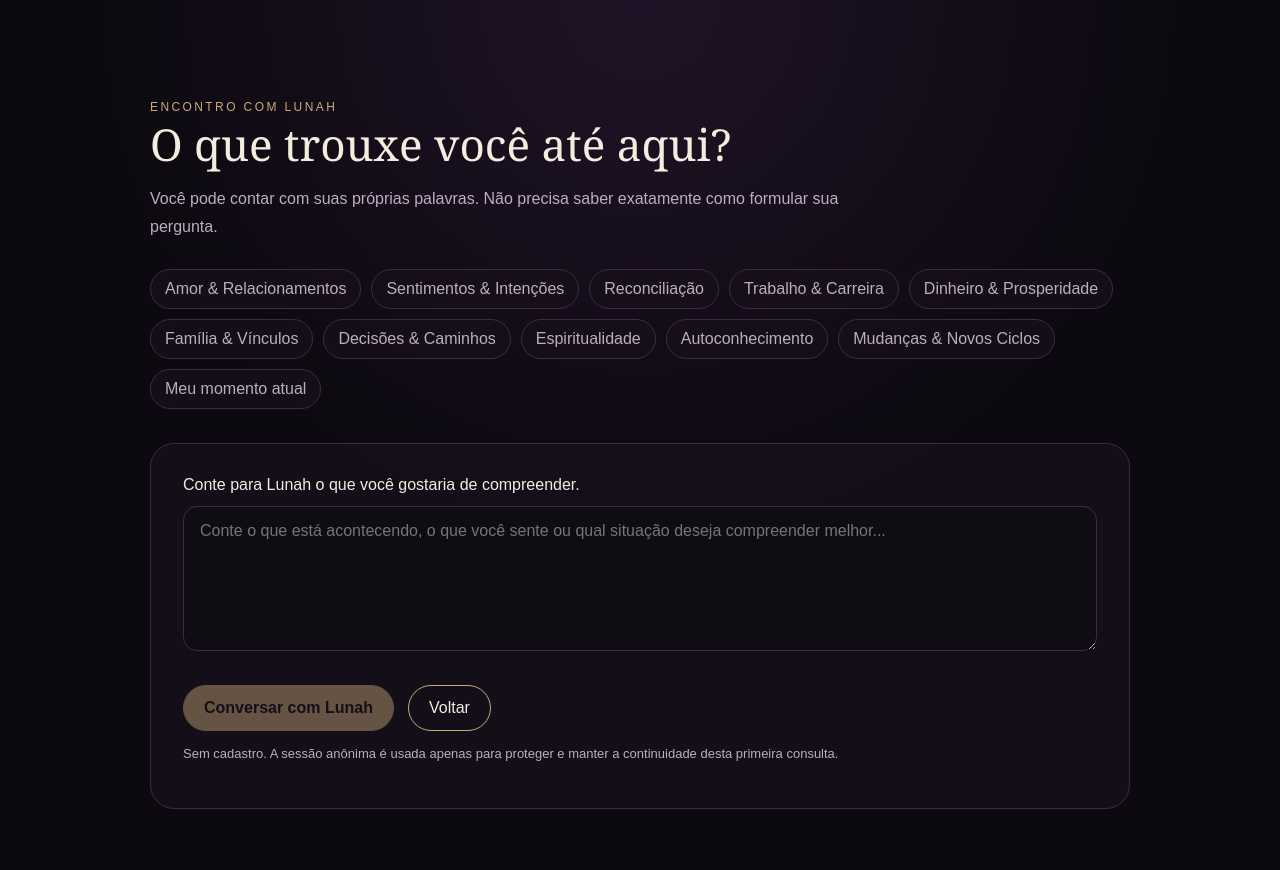
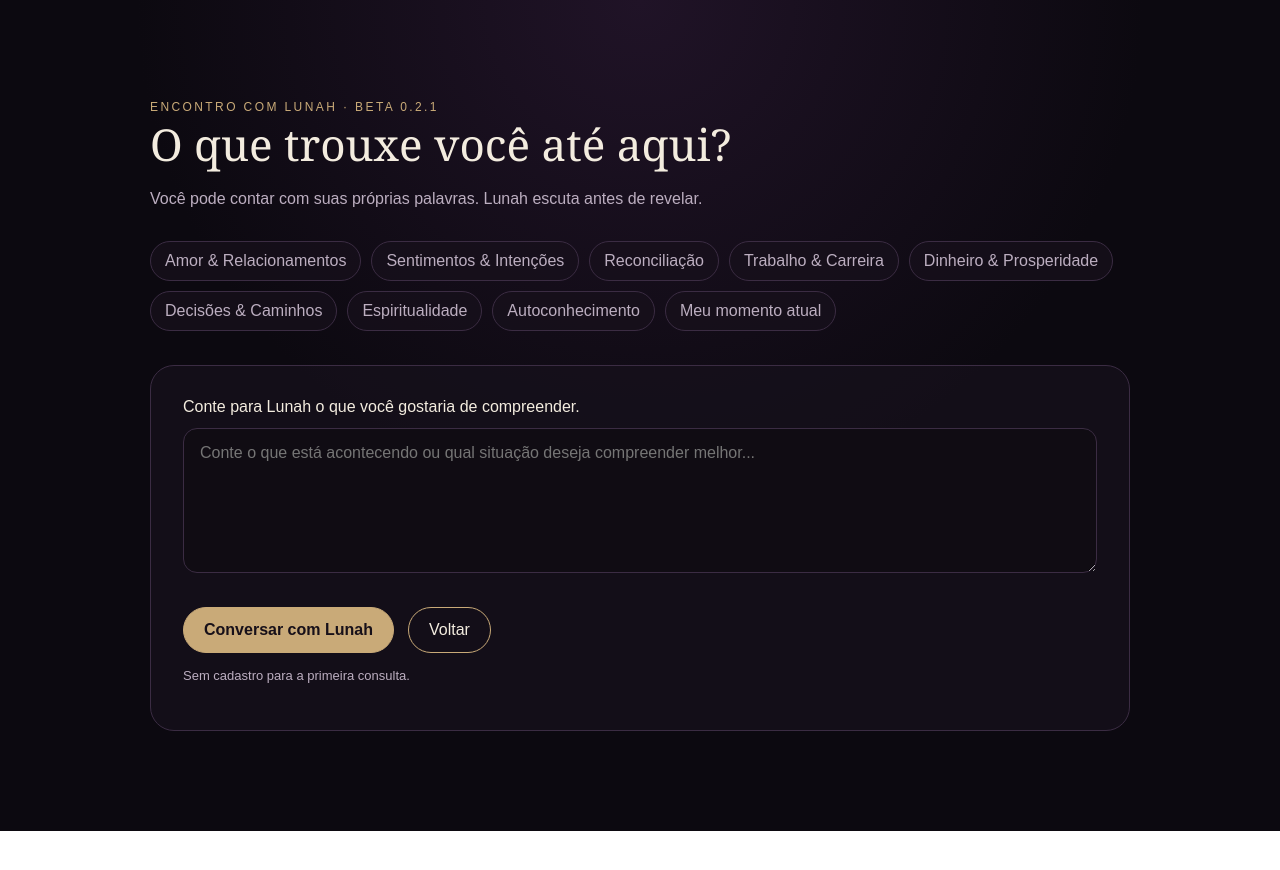
Before and after one commit to vandersonsleal/margotheia-site, a Next.js app: page /consulta in a window 1280 px wide. Shown: the top 870 px of the page. After the commit the page ends 831 px from the top, so only its background shows below. Built offline with nearby package versions, Linux system fonts and the light colour scheme.

Commit message:
Harden consultation click flow and add beta diagnostics

```diff
--- a/app/consulta/page.tsx
+++ b/app/consulta/page.tsx
@@ -1,34 +1,16 @@
 "use client";
 
+import { useState } from "react";
 import Link from "next/link";
-import { useState } from "react";
 import { createClient } from "@/lib/supabase/client";
-
-const topics = [
-  "Amor & Relacionamentos",
-  "Sentimentos & Intenções",
-  "Reconciliação",
-  "Trabalho & Carreira",
-  "Dinheiro & Prosperidade",
-  "Família & Vínculos",
-  "Decisões & Caminhos",
-  "Espiritualidade",
-  "Autoconhecimento",
-  "Mudanças & Novos Ciclos",
-  "Meu momento atual",
-];
 
 type Intake = {
   acknowledgement: string;
   detected_topic: string;
-  intention: string;
-  clarity: "clear" | "needs_focus";
   refined_question: string;
   recommended_oracle: "tarot-marseille" | "petit-lenormand";
   recommendation_reason: string;
-  suggested_spread: string;
-  safety_note: string;
-  ready_for_reading: boolean;
+  safety_note?: string;
 };
 
 type DrawnCard = {
@@ -41,15 +23,26 @@ type DrawnCard = {
 
 type Interpretation = {
   overview?: string;
-  positions?: Array<{ position_name?: string; card_name?: string; interpretation?: string; central_symbol?: string }>;
+  positions?: Array<{ position_name?: string; card_name?: string; interpretation?: string }>;
   relationships?: string;
   patterns?: string;
   synthesis?: string;
   guidance?: string;
-  follow_up_suggestions?: string[];
 };
 
-export default function Consulta() {
+const topics = [
+  "Amor & Relacionamentos",
+  "Sentimentos & Intenções",
+  "Reconciliação",
+  "Trabalho & Carreira",
+  "Dinheiro & Prosperidade",
+  "Decisões & Caminhos",
+  "Espiritualidade",
+  "Autoconhecimento",
+  "Meu momento atual",
+];
+
+export default function ConsultaPage() {
   const [question, setQuestion] = useState("");
   const [topic, setTopic] = useState<string | null>(null);
   const [intake, setIntake] = useState<Intake | null>(null);
@@ -63,29 +56,40 @@ export default function Consulta() {
 
   async function ensureSession() {
     const supabase = createClient();
-    const { data } = await supabase.auth.getSession();
-    if (data.session) return { supabase, session: data.session };
-    const { data: anonData, error } = await supabase.auth.signInAnonymously();
-    if (error || !anonData.session) throw new Error(error?.message || "Não foi possível iniciar sua sessão privada.");
-    return { supabase, session: anonData.session };
+    const { data: current, error: currentError } = await supabase.auth.getSession();
+    if (currentError) throw currentError;
+    if (current.session) return supabase;
+
+    const { data, error } = await supabase.auth.signInAnonymously();
+    if (error) throw error;
+    if (!data.session) throw new Error("A sessão anônima não foi criada.");
+    return supabase;
   }
 
   async function listen() {
-    if (!question.trim() && topic !== "Meu momento atual") return;
+    setMessage("Clique recebido. Iniciando sua sessão privada...");
+    if (!question.trim() && topic !== "Meu momento atual") {
+      setMessage("Escreva sua pergunta ou escolha “Meu momento atual”.");
+      return;
+    }
+
     setBusy(true);
-    setMessage("");
     try {
-      const { supabase } = await ensureSession();
+      const supabase = await ensureSession();
+      setMessage("Lunah está ouvindo sua questão...");
       const { data, error } = await supabase.functions.invoke("lunah-intake", {
-        body: { question, topic },
+        body: { question: question.trim(), topic },
       });
       if (error) throw error;
       if (data?.error) throw new Error(data.detail || data.error);
+      if (!data?.intake) throw new Error("A resposta de Lunah veio vazia.");
+
       setIntake(data.intake);
-      setOracle(data.intake.recommended_oracle);
+      setOracle(data.intake.recommended_oracle || "tarot-marseille");
+      setMessage("");
     } catch (error) {
-      const text = error instanceof Error ? error.message : "Não foi possível conversar com Lunah agora.";
-      setMessage(text.includes("anonymous") ? "A consulta sem cadastro precisa ser habilitada no Supabase Auth antes do teste." : text);
+      console.error("lunah-intake", error);
+      setMessage(error instanceof Error ? error.message : "Não foi possível conversar com Lunah.");
     } finally {
       setBusy(false);
     }
@@ -94,12 +98,12 @@ export default function Consulta() {
   async function draw() {
     if (!intake) return;
     setBusy(true);
-    setMessage("");
+    setMessage("Preparando sua tiragem...");
     try {
-      const { supabase } = await ensureSession();
+      const supabase = await ensureSession();
       const { data, error } = await supabase.functions.invoke("start-free-reading", {
         body: {
-          question: question || "Leitura geral do momento atual",
+          question: question.trim() || "Leitura geral do momento atual",
           refined_question: intake.refined_question,
           topic: intake.detected_topic || topic,
           oracle,
@@ -107,15 +111,14 @@ export default function Consulta() {
         },
       });
       if (error) throw error;
-      if (data?.signup_required) {
-        setMessage("Esta sessão anônima já utilizou a tiragem gratuita. Crie sua conta para continuar sua jornada e preservar esta consulta.");
-        return;
-      }
+      if (data?.signup_required) throw new Error("Esta sessão já utilizou a leitura gratuita. Crie sua conta para continuar.");
       if (data?.error) throw new Error(data.detail || data.error);
       setReadingId(data.reading_id);
       setCards(data.cards || []);
+      setMessage("");
     } catch (error) {
-      setMessage(error instanceof Error ? error.message : "Não foi possível preparar a tiragem.");
+      console.error("start-free-reading", error);
+      setMessage(error instanceof Error ? error.message : "Não foi possível preparar sua tiragem.");
     } finally {
       setBusy(false);
     }
@@ -124,16 +127,18 @@ export default function Consulta() {
   async function interpret() {
     if (!readingId) return;
     setBusy(true);
-    setMessage("");
+    setMessage("Lunah está reunindo os símbolos da sua tiragem...");
     try {
-      const { supabase } = await ensureSession();
+      const supabase = await ensureSession();
       const { data, error } = await supabase.functions.invoke("lunah-reading", {
         body: { reading_id: readingId, depth: "balanced" },
       });
       if (error) throw error;
       if (data?.error) throw new Error(data.detail || data.error);
       setInterpretation(data.interpretation);
+      setMessage("");
     } catch (error) {
+      console.error("lunah-reading", error);
       setMessage(error instanceof Error ? error.message : "Lunah não conseguiu concluir a interpretação.");
     } finally {
       setBusy(false);
@@ -141,84 +146,89 @@ export default function Consulta() {
   }
 
   if (interpretation) {
-    return <main className="shell section consultation-page result-page">
+    return (
+      <main className="shell section consultation-page result-page">
         <div className="eyebrow">Sua leitura com Lunah</div>
         <h1 className="page-title small">O centro da sua leitura</h1>
         <p className="lead question-display">“{intake?.refined_question || question || "Leitura geral do momento atual"}”</p>
-
         <div className="spread-cards">
-        {cards.map(card => <article className={`oracle-card ${card.is_reversed ? "reversed" : ""}`} key={`${card.slug}-${card.draw_order}`}>
-          <span>{card.position_name}</span><strong>{card.name}</strong>{card.is_reversed && <em>Invertida</em>}
-        </article>)}
+          {cards.map((card) => (
+            <article className="oracle-card" key={`${card.slug}-${card.draw_order}`}>
+              <span>{card.position_name}</span>
+              <strong>{card.name}</strong>
+              {card.is_reversed && <em>Invertida</em>}
+            </article>
+          ))}
         </div>
-
-      <section className="reading-section"><h2>O que esta tiragem revela primeiro</h2><p>{interpretation.overview}</p></section>
-      {!!interpretation.positions?.length && <section className="reading-section"><h2>Leitura das posições</h2><div className="reading-grid">{interpretation.positions.map((p, i) => <article className="reading-card" key={i}><span>{p.position_name}</span><h3>{p.card_name}</h3><p>{p.interpretation}</p>{p.central_symbol && <small>Símbolo central: {p.central_symbol}</small>}</article>)}</div></section>}
-      {interpretation.relationships && <section className="reading-section"><h2>Como essas cartas conversam entre si</h2><p>{interpretation.relationships}</p></section>}
-      {interpretation.patterns && <section className="reading-section"><h2>Padrões desta tiragem</h2><p>{interpretation.patterns}</p></section>}
-      {interpretation.synthesis && <section className="reading-section"><h2>O centro da sua leitura</h2><p>{interpretation.synthesis}</p></section>}
+        {interpretation.overview && <section className="reading-section"><h2>O que esta tiragem revela primeiro</h2><p>{interpretation.overview}</p></section>}
+        {!!interpretation.positions?.length && <section className="reading-section"><h2>Leitura das posições</h2>{interpretation.positions.map((p, i) => <article className="reading-card" key={i}><h3>{p.position_name} — {p.card_name}</h3><p>{p.interpretation}</p></article>)}</section>}
+        {interpretation.relationships && <section className="reading-section"><h2>Como essas cartas conversam</h2><p>{interpretation.relationships}</p></section>}
+        {interpretation.patterns && <section className="reading-section"><h2>Padrões</h2><p>{interpretation.patterns}</p></section>}
+        {interpretation.synthesis && <section className="reading-section"><h2>Síntese</h2><p>{interpretation.synthesis}</p></section>}
         {interpretation.guidance && <section className="reading-section emphasis"><h2>O que merece sua atenção agora</h2><p>{interpretation.guidance}</p></section>}
-
         <div className="actions"><Link className="button primary" href="/auth/sign-up">Criar conta e salvar minha jornada</Link><Link className="button" href="/">Voltar ao início</Link></div>
-      <p className="hint">As cartas são uma ferramenta simbólica e reflexiva. A leitura não substitui orientação médica, jurídica, financeira ou de outros profissionais qualificados.</p>
-    </main>;
+      </main>
+    );
   }
 
   if (cards.length) {
-    return <main className="shell section consultation-page zone">
+    return (
+      <main className="shell section consultation-page zone">
         <div className="eyebrow">Zona Oracular</div>
         <h1 className="page-title small">As cartas estão sobre a mesa.</h1>
-      <p className="lead question-display">“{intake?.refined_question || question || "Leitura geral do momento atual"}”</p>
         <div className="spread-cards">
-        {cards.map(card => <article className={`oracle-card ${card.is_reversed ? "reversed" : ""}`} key={`${card.slug}-${card.draw_order}`}>
+          {cards.map((card) => (
+            <article className="oracle-card" key={`${card.slug}-${card.draw_order}`}>
               <span>{card.position_name}</span><strong>{card.name}</strong>{card.is_reversed && <em>Invertida</em>}
-        </article>)}
+            </article>
+          ))}
         </div>
-      <p className="lead">Agora podemos olhar para a leitura como um todo.</p>
-      <button className="button primary" onClick={interpret} disabled={busy}>{busy ? "Lunah está reunindo os símbolos..." : "Interpretar minha tiragem"}</button>
+        <button type="button" className="button primary" onClick={interpret} disabled={busy}>{busy ? "Processando..." : "Interpretar minha tiragem"}</button>
         {message && <p className="status-message">{message}</p>}
-    </main>;
+      </main>
+    );
   }
 
   if (intake) {
-    return <main className="shell section consultation-page">
+    return (
+      <main className="shell section consultation-page">
         <div className="eyebrow">Lunah compreendeu sua questão</div>
         <h1 className="page-title small">Antes das cartas, confirme sua consulta.</h1>
         <div className="lunah-response"><span>Lunah</span><p>{intake.acknowledgement}</p></div>
         <div className="consult-summary">
           <div><small>Pergunta</small><strong>{intake.refined_question}</strong></div>
           <div><small>Tema</small><strong>{intake.detected_topic}</strong></div>
-        <div><small>Por que este oráculo</small><strong>{intake.recommendation_reason}</strong></div>
+          <div><small>Recomendação</small><strong>{intake.recommendation_reason}</strong></div>
         </div>
-
         <div className="oracle-choice">
-        <button className={`oracle-option ${oracle === "tarot-marseille" ? "active" : ""}`} onClick={() => setOracle("tarot-marseille")}><strong>Tarot de Marselha</strong><span>Arquétipos, processos internos e caminhos.</span></button>
-        <button className={`oracle-option ${oracle === "petit-lenormand" ? "active" : ""}`} onClick={() => setOracle("petit-lenormand")}><strong>Petit Lenormand</strong><span>Dinâmica concreta, acontecimentos e relações.</span></button>
+          <button type="button" className={`oracle-option ${oracle === "tarot-marseille" ? "active" : ""}`} onClick={() => setOracle("tarot-marseille")}><strong>Tarot de Marselha</strong><span>Arquétipos e processos internos.</span></button>
+          <button type="button" className={`oracle-option ${oracle === "petit-lenormand" ? "active" : ""}`} onClick={() => setOracle("petit-lenormand")}><strong>Petit Lenormand</strong><span>Dinâmica concreta e acontecimentos.</span></button>
         </div>
-
-      {oracle === "tarot-marseille" && <label className="checkline inversion-choice"><input type="checkbox" checked={reversed} onChange={e => setReversed(e.target.checked)} /><span>Permitir cartas invertidas nesta consulta</span></label>}
-      {intake.safety_note && <p className="safety-note">{intake.safety_note}</p>}
-
-      <div className="actions"><button className="button primary" onClick={draw} disabled={busy}>{busy ? "Preparando..." : "Preparar minha consulta"}</button><button className="button" onClick={() => setIntake(null)}>Editar pergunta</button></div>
-      {message && <><p className="status-message">{message}</p>{message.includes("Crie sua conta") && <Link className="button" href="/auth/sign-up">Criar conta gratuita</Link>}</>}
-    </main>;
+        {oracle === "tarot-marseille" && <label className="checkline inversion-choice"><input type="checkbox" checked={reversed} onChange={(e) => setReversed(e.target.checked)} /><span>Permitir cartas invertidas</span></label>}
+        <div className="actions"><button type="button" className="button primary" onClick={draw} disabled={busy}>{busy ? "Preparando..." : "Preparar minha consulta"}</button><button type="button" className="button" onClick={() => { setIntake(null); setMessage(""); }}>Editar pergunta</button></div>
+        {message && <p className="status-message">{message}</p>}
+      </main>
+    );
   }
 
-  return <main className="shell section consultation-page">
-    <div className="eyebrow">Encontro com Lunah</div>
+  return (
+    <main className="shell section consultation-page">
+      <div className="eyebrow">Encontro com Lunah · Beta 0.2.1</div>
       <h1 className="page-title">O que trouxe você até aqui?</h1>
-    <p className="lead">Você pode contar com suas próprias palavras. Não precisa saber exatamente como formular sua pergunta.</p>
-
+      <p className="lead">Você pode contar com suas próprias palavras. Lunah escuta antes de revelar.</p>
       <div className="topic-grid">
-      {topics.map(item => <button key={item} className={`topic-chip ${topic === item ? "active" : ""}`} onClick={() => setTopic(item)}>{item}</button>)}
+        {topics.map((item) => <button type="button" key={item} className={`topic-chip ${topic === item ? "active" : ""}`} onClick={() => setTopic(item)}>{item}</button>)}
       </div>
-
       <div className="consult-box">
         <label htmlFor="question" className="field-label">Conte para Lunah o que você gostaria de compreender.</label>
-      <textarea id="question" value={question} onChange={e => setQuestion(e.target.value)} placeholder="Conte o que está acontecendo, o que você sente ou qual situação deseja compreender melhor..." />
-      <div className="actions"><button className="button primary" onClick={listen} disabled={busy || (!question.trim() && topic !== "Meu momento atual")}>{busy ? "Lunah está ouvindo..." : "Conversar com Lunah"}</button><Link className="button" href="/">Voltar</Link></div>
-      <p className="hint">Sem cadastro. A sessão anônima é usada apenas para proteger e manter a continuidade desta primeira consulta.</p>
+        <textarea id="question" value={question} onChange={(e) => setQuestion(e.target.value)} placeholder="Conte o que está acontecendo ou qual situação deseja compreender melhor..." />
+        <div className="actions">
+          <button type="button" className="button primary" onClick={listen} disabled={busy}>{busy ? "Lunah está ouvindo..." : "Conversar com Lunah"}</button>
+          <Link className="button" href="/">Voltar</Link>
+        </div>
+        <p className="hint">Sem cadastro para a primeira consulta.</p>
         {message && <p className="status-message">{message}</p>}
       </div>
-  </main>;
+    </main>
+  );
 }
```
Lines whose indentation alone changed are shown as unchanged.
